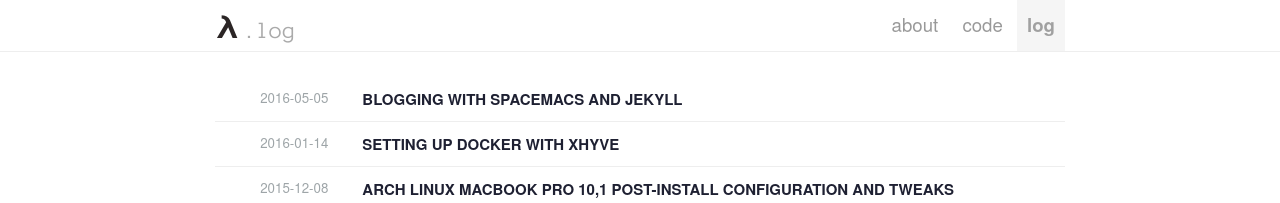
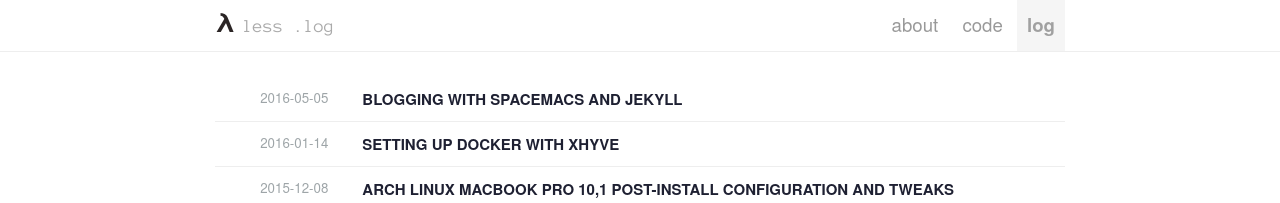
Before and after one commit to 0x414A/0x414a.github.io, a Jekyll site: the page built from index.md, in a window 1280 px wide. Shown: the top 203 px of the page. Built offline with Jekyll 4.4.1, drawn with Linux system fonts in a browser that asks for light colours; nearby versions of some CDN libraries.

Commit message:
Adjust fonts.

```diff
--- a/_includes/header.html
+++ b/_includes/header.html
@@ -3,7 +3,7 @@
   <div class="row">
     <div class="one-third column site-title">
       <a class="header-site-link" href="{{ site.baseurl }}">
-        <span class="header-site-logo">&lambda;</span>
+        <span class="header-site-logo">&lambda; </span>
       </a>
       <p class="header-site-tagline">
         {% case page.display_type %}
@@ -14,7 +14,7 @@
           {% when 'about' %}
             whoami
           {% else %}
-            <span>{{ page.date|date: "%Y-%m-%d" }}</span>.log
+            less <span>{{ page.date|date: "%Y-%m-%d" }}</span>.log
         {% endcase %}
       </p>
     </div>
--- a/assets/stylesheets/header.css
+++ b/assets/stylesheets/header.css
@@ -18,13 +18,13 @@
   font-weight: bold;
     display: inline;
     color: #2b2525;
-    font-size: 24pt;
+    font-size: 20pt;
 }
 
 .header-site-tagline {
     display: inline;
     color: #aaa;
-    font-size: 18pt;
+    font-size: 14pt;
     font-family: 'Anonymous Pro', sans-serif;
 }
 
```
